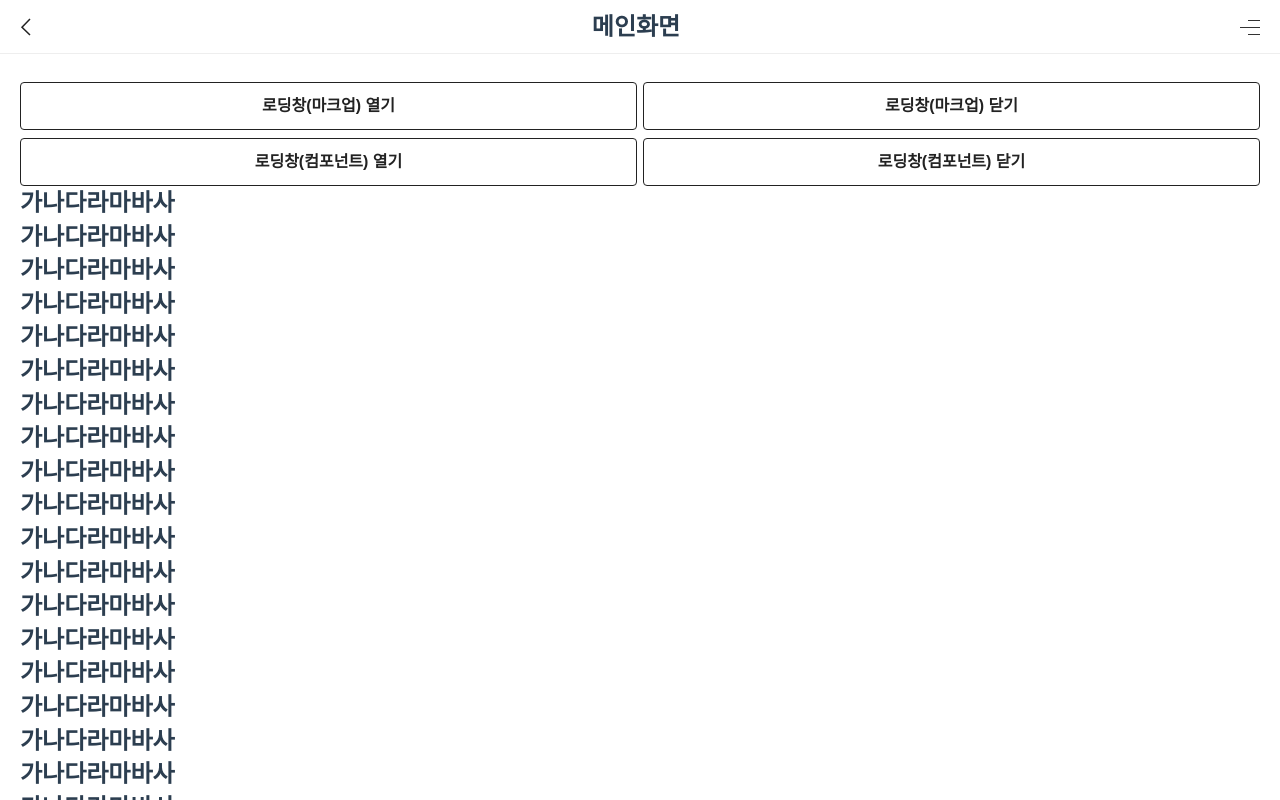
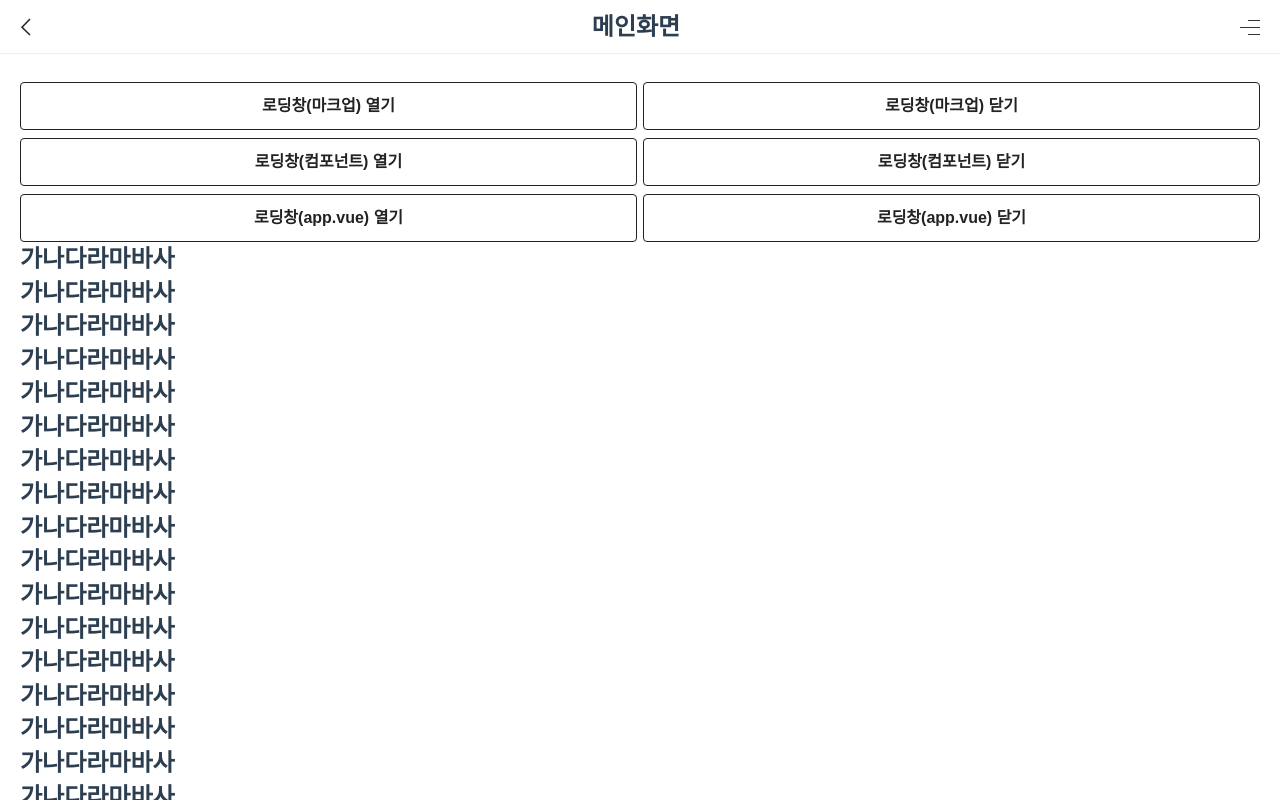
Before and after one commit to linus011/vue-db-study-preview, a Vue app: page /guide/index in a window 1280 px wide. Shown: the top 800 px of the page. Built offline with nearby package versions, Linux system fonts and the light colour scheme; a small style sheet from the web is missing.

Commit message:
이벤트버스를 활용한 로딩창 열기

```diff
--- a/src/App.vue
+++ b/src/App.vue
@@ -1,5 +1,34 @@
 <template>
   <div id="app">
     <router-view />
+    <ui-loading :open="isLoading" />
   </div>
 </template>
+<script>
+import UiLoading from '@/components/global/uiLoading.vue'
+import eventBus from '@/components/eventBus.vue'
+
+export default {
+  name: 'App',
+  components: {
+    UiLoading,
+  },
+  data() {
+    return {
+      isLoading: false,
+    }
+  },
+  mounted() {
+    eventBus.$on('loading-open', this.loadingOpen)
+    eventBus.$on('loading-close', this.loadingClose)
+  },
+  methods: {
+    loadingOpen() {
+      this.isLoading = true
+    },
+    loadingClose() {
+      this.isLoading = false
+    },
+  },
+}
+</script>
--- /dev/null
+++ b/src/components/eventBus.vue
@@ -0,0 +1,6 @@
+<script>
+import Vue from 'vue'
+
+const eventBus = new Vue()
+export default eventBus
+</script>
--- a/src/views/guide/index.vue
+++ b/src/views/guide/index.vue
@@ -39,6 +39,28 @@
             @click="isLoading2 = false"
           >
             로딩창(컴포넌트) 닫기
+          </button>
+        </div>
+      </div>
+    </div>
+
+    <div class="btn-wrap">
+      <div class="flex">
+        <div>
+          <button
+            class="button line"
+            @click="loadingOpen"
+          >
+            로딩창(app.vue) 열기
+          </button>
+        </div>
+        <div>
+          <button
+            class="button line"
+            style="z-index: 501"
+            @click="loadingClose"
+          >
+            로딩창(app.vue) 닫기
           </button>
         </div>
       </div>
@@ -109,6 +131,7 @@
 <script>
 import uiPage from '@/components/global/uiPage.vue'
 import UiLoading from '@/components/global/uiLoading.vue'
+import eventBus from '@/components/eventBus.vue'
 
 export default {
   name: 'Index',
@@ -122,5 +145,13 @@ export default {
       isLoading2: false,
     }
   },
+  methods: {
+    loadingOpen() {
+      eventBus.$emit('loading-open')
+    },
+    loadingClose() {
+      eventBus.$emit('loading-close')
+    },
+  },
 }
 </script>
```
